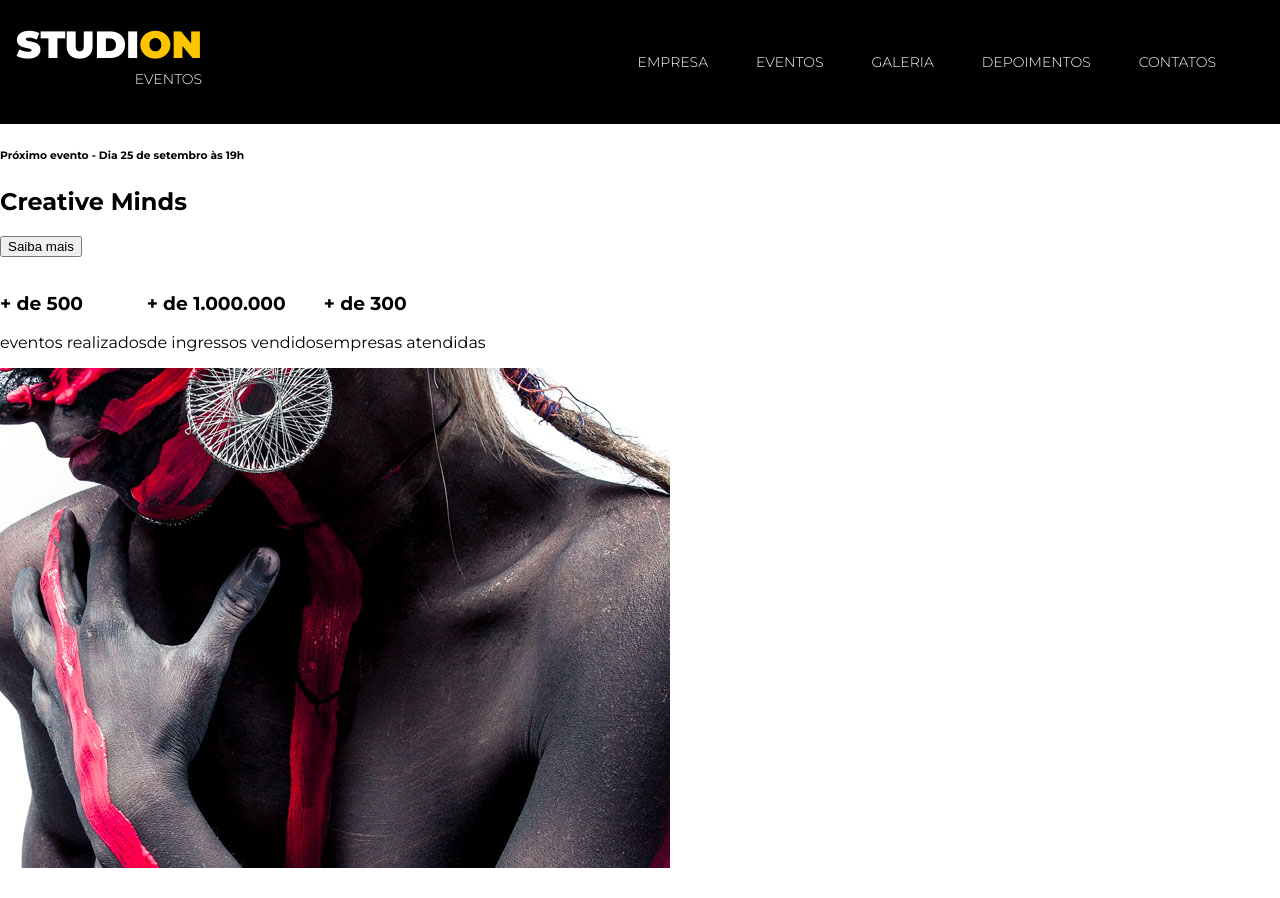
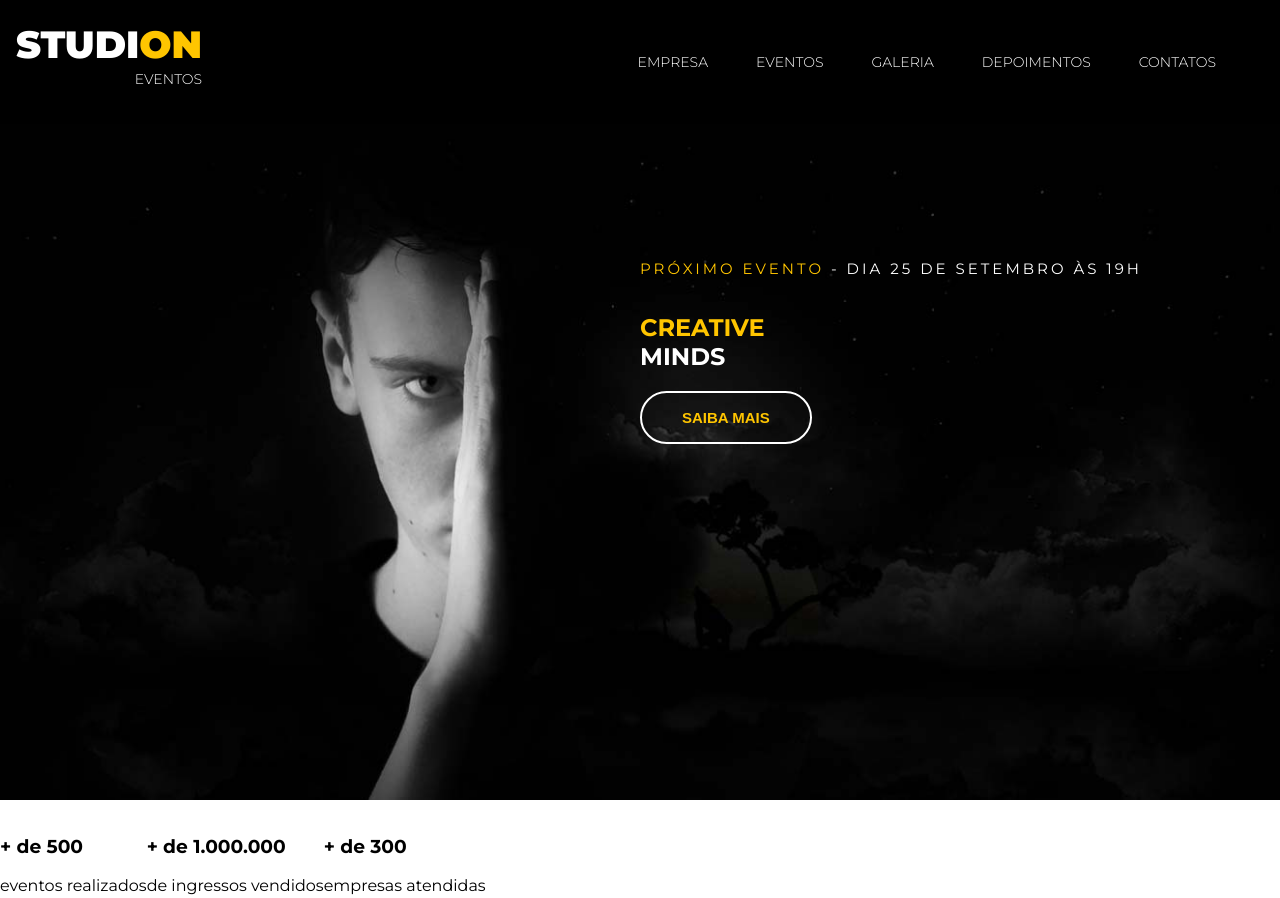
Before and after one commit to Adrlimadev/Studion, a website: page src/index.html in a window 1280 px wide. Shown: the top 898 px of the page. Drawn offline with Linux system fonts and the light colour scheme.

Commit message:
(feat header): implement header styles

```diff
--- a/src/index.html
+++ b/src/index.html
@@ -35,9 +35,18 @@
     <header>
       <div id="slider">
         <div class="slide">
-          <h6><span>Próximo evento</span> - Dia 25 de setembro às 19h</h6>
-          <h2><span>Creative</span> Minds</h2>
-          <button>Saiba mais</button>
+          <img
+          class="slide__background-image"
+          src="./images/banner.jpg"
+          alt="Studion Banner"
+          />
+          <div class="slide__copy">
+            <h6>
+              <span class="copy--primary">Próximo evento</span> - Dia 25 de setembro às 19h
+            </h6>
+            <h2><span class="copy--primary">Creative</span> Minds</h2>
+            <button class="btn btn--slide">Saiba mais</button>
+          </div>
         </div>
       </div>
     </header>
--- a/src/style.css
+++ b/src/style.css
@@ -4,9 +4,10 @@
 }
 
 :root {
-    --color-primary: #ffc500;
     font-family: 'Montserrat', sans-serif;
     font-size: 16px;
+    --color-primary: #ffc500;
+    --default-padding: 1rem;
 }
 
 body{
@@ -24,6 +25,7 @@ ul{
 
 .navbar{
     position: fixed;
+    z-index: 1;
     display: grid;
     grid-template-columns: 1fr 9fr;
     align-items: center;
@@ -76,3 +78,66 @@ ul{
 .copy--primary {
     color: var(--color-primary);
 }
+
+#slider {
+    background-color: #000;
+    color: #fff;
+}
+
+.slide {
+    position: relative;
+    height: calc(100vh - 7.75rem);
+}
+
+.slide__background-image {
+    width: 100%;
+    height: 100%;
+    object-fit: cover;
+    object-position: center;
+}
+
+.slide__copy {
+    position: absolute;
+    top: 6.25rem;
+    left: 50vw;
+}
+
+.slide__copy h6 {
+    font-size: .9375rem;
+    font-weight: 400;
+    text-transform: uppercase;
+    letter-spacing: 0.1875rem;
+}
+
+
+.slide__copy h2 {
+    font-size: 6,25rem;
+    text-transform: uppercase;
+    line-height: 6,25rem;
+}
+
+.slide__copy h2 span {
+    display: block;
+}
+
+.btn {
+    cursor: pointer;
+    padding: 1rem 2.5rem;
+    border: 0.125rem solid #fff;
+    border-radius: 5rem;
+    color: var(--color-primary);
+    background: unset;
+    font-size: 0.9375rem;
+    font-weight: 700;
+    text-transform: uppercase;
+    transition: 0.3s all ease;
+
+}
+
+.btn:hover,
+.btn:active,
+.btn:focus {
+    border-color: var(--color-primary);
+    background-color: var(--color-primary);
+    color: #fff;
+}
```
